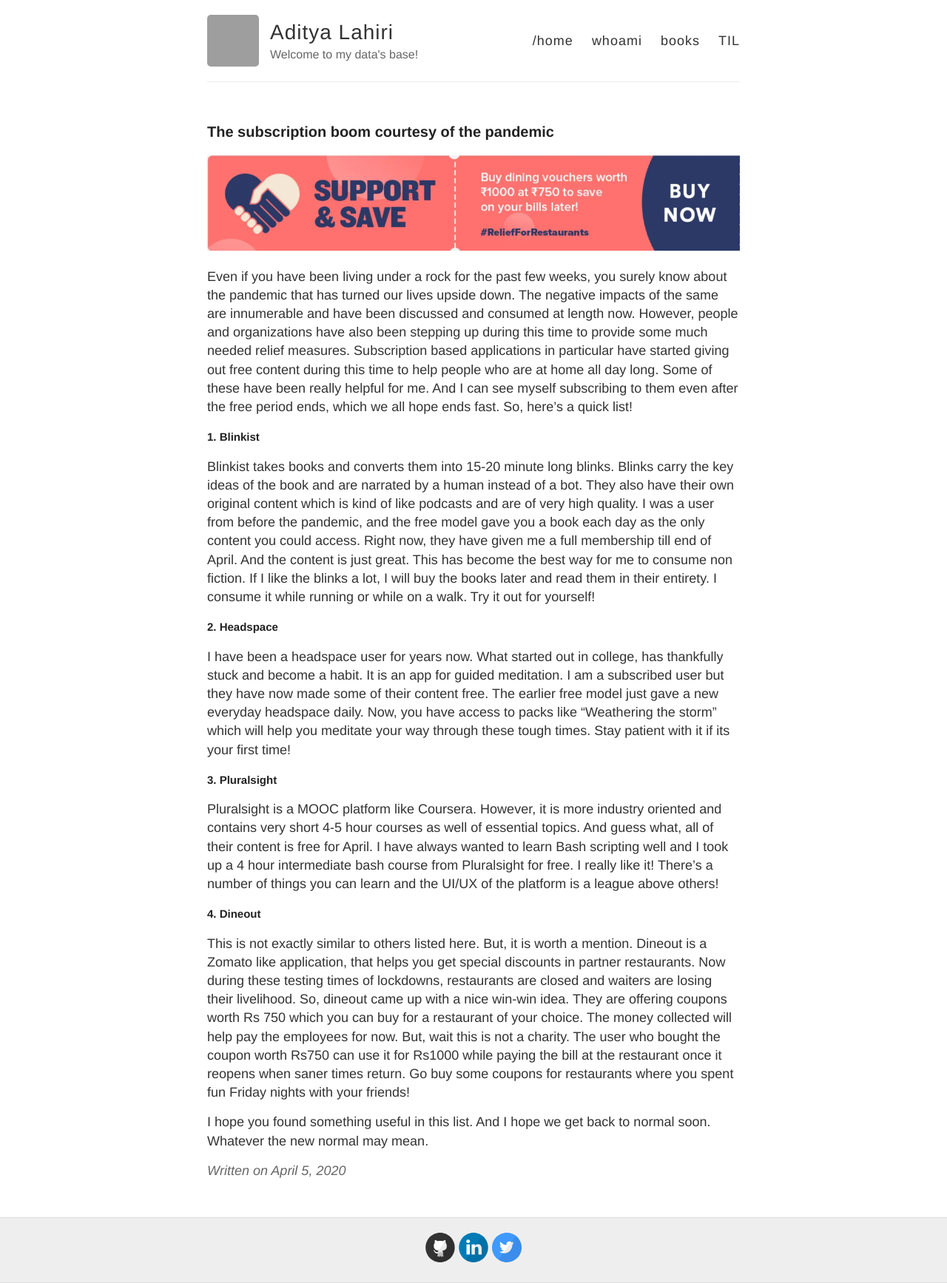
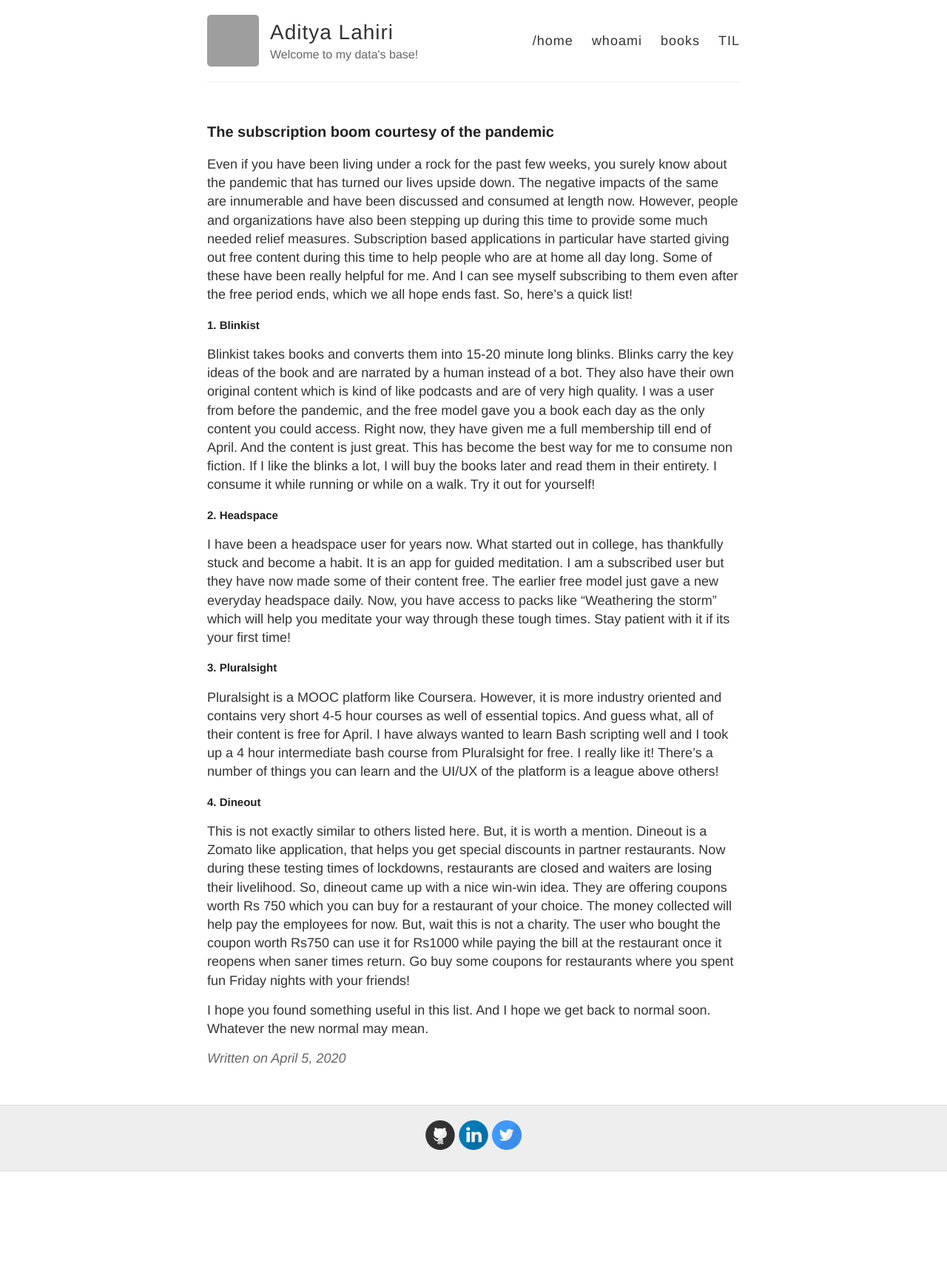
Before and after one commit to adityalahiri/adityalahiri.github.io, a Jekyll site: the page built from _posts/2020-04-05-The Subscription Boom Courtesy Of The Pandemic.md, in a window 1280 px wide. Shown: the whole page at 74% size. Built offline with Jekyll 4.4.1, drawn with Linux system fonts in a browser that asks for light colours; our own code applies the rules of GitHub Pages for plain Markdown files; after the commit the page ends 1584 px from its top, so only the background shows below that; grey boxes are pictures that could not be loaded.

Commit message:
Update 2020-04-05-The Subscription Boom Courtesy Of The Pandemic.md

```diff
--- a/_posts/2020-04-05-The Subscription Boom Courtesy Of The Pandemic.md
+++ b/_posts/2020-04-05-The Subscription Boom Courtesy Of The Pandemic.md
@@ -2,9 +2,6 @@
 published: true
 ---
 
-
-
-![Datapoint](/images/dine.png)
 
 Even if you have been living under a rock for the past few weeks, you surely know about the pandemic that has turned our lives
 upside down. The negative impacts of the same are innumerable and have been discussed and consumed at length now. However,
```
